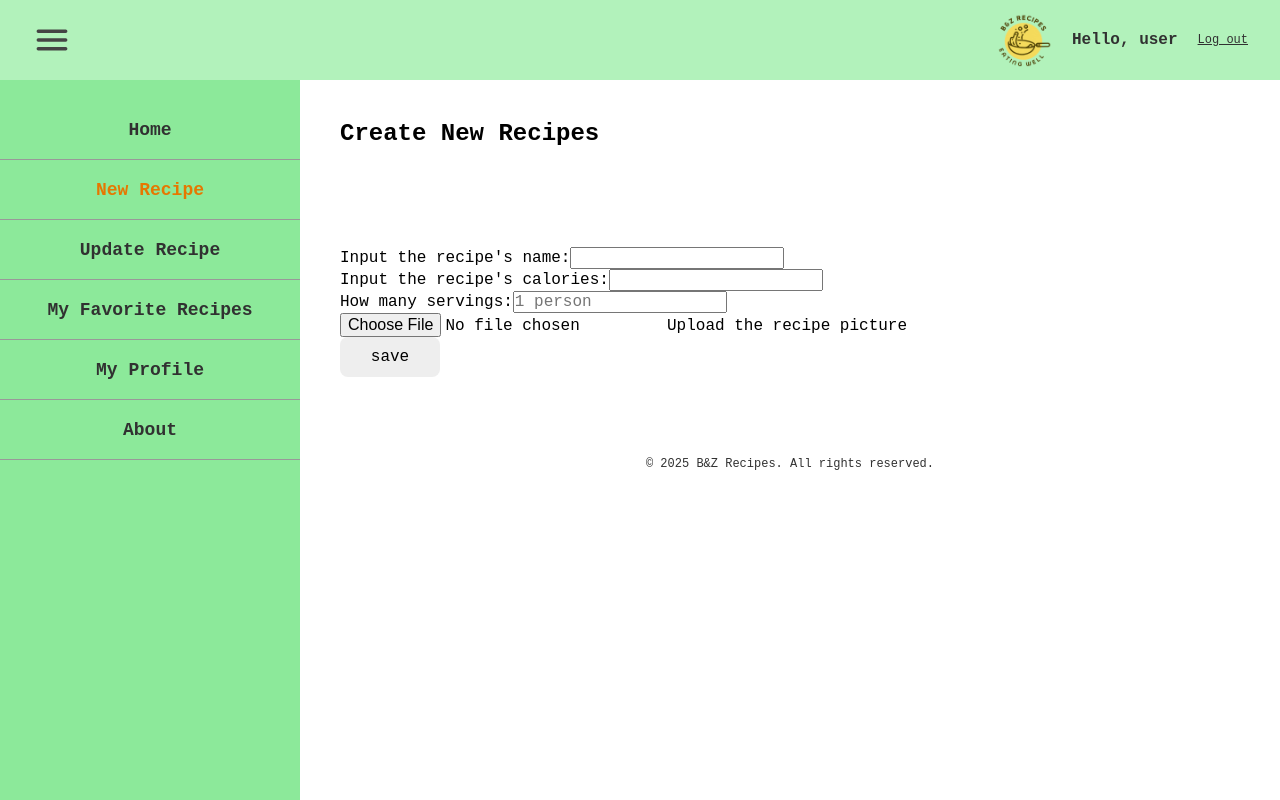
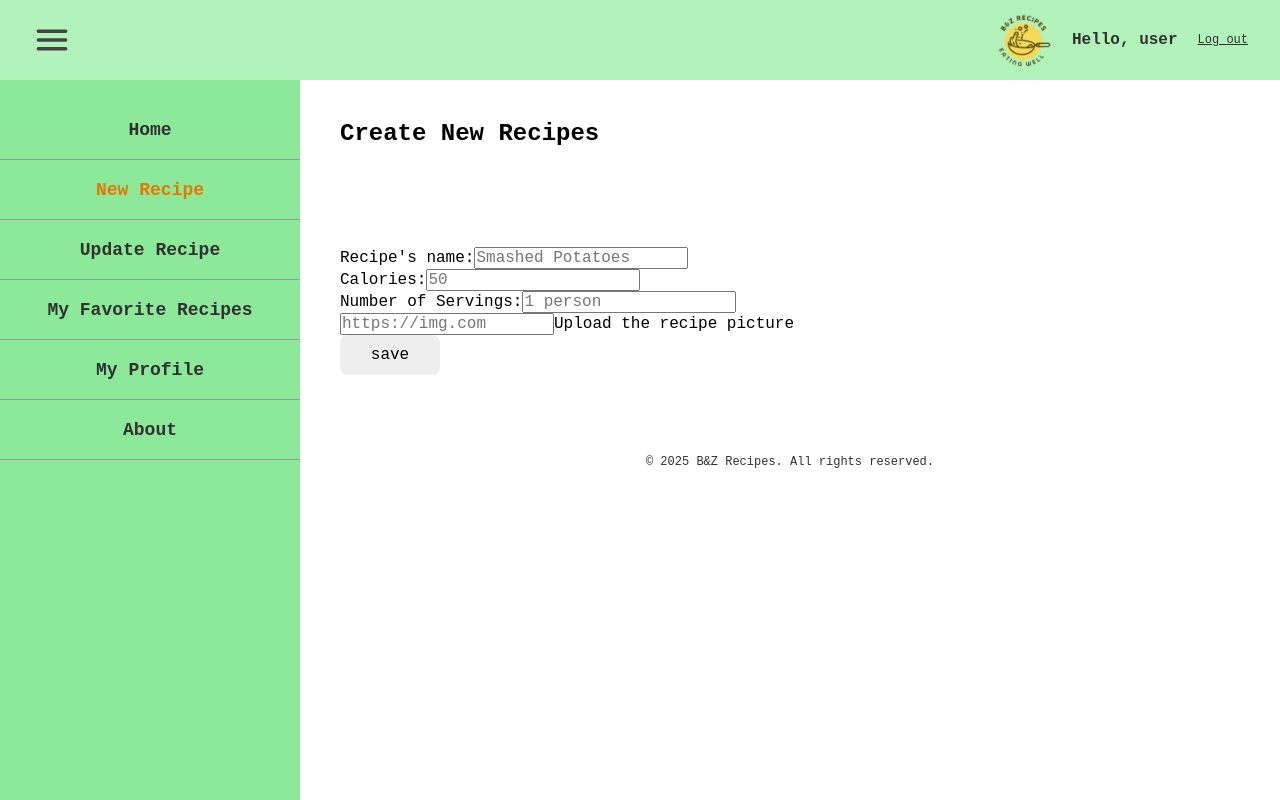
Before and after one commit to Baba-labab/recipe-mini-project, a React (Vite) app: page /new-recipe in a window 1280 px wide. Built offline with nearby package versions, Linux system fonts and the light colour scheme.

Commit message:
added form

```diff
--- a/src/App.jsx
+++ b/src/App.jsx
@@ -37,6 +37,11 @@ function App() {
     );
   }
 
+ const handleAddRecipe = (newRecipe) => {
+    setRecipeArr([...recipeArr, newRecipe])
+
+  }
+
   return (
     <div className="container">
       <NavBar />
@@ -58,7 +63,7 @@ function App() {
           path="/recipe-detail/:recipeId"
           element={<RecipeDetailPage data={recipeArr} />}
         />
-        <Route path="/new-recipe" element={<CreateNewRecipe />} />
+        <Route path="/new-recipe" element={<CreateNewRecipe addNewRecipe={handleAddRecipe}/>} />
         <Route path="/update-recipe" element={<UpdateRecipe />} />
         <Route
           path="/favorites"
--- a/src/pages/CreateNewRecipe.jsx
+++ b/src/pages/CreateNewRecipe.jsx
@@ -1,34 +1,60 @@
 import Button from "../components/Button";
-function CreateNewRecipe() {
+import {useState} from "react"
+
+function CreateNewRecipe({addNewRecipe}) {
+  const [recipeName, setRecipeName] = useState("");
+  const [image, setImage] = useState("");
+  const [calories, setCalories] = useState("");
+  const [servings, setServings] = useState("");
+
+const handleSubmit = (e) => {
+  e.preventDefault();
+
+  const newRecipe = {
+    recipeName,
+    image,
+    calories,
+    servings
+  };
+
+addNewRecipe(newRecipe);
+
+setRecipeName("");
+setImage("");
+setCalories("");
+setServings("");
+
+}
+
   return (
     <div className="main-content">
       <h2 style={{ marginBottom: "100px" }}>Create New Recipes</h2>
       <div>
-        <form>
+        <form onSubmit={handleSubmit}>
           <div>
-            <label htmlFor="recipe-title">Input the recipe's name:</label>
-            <input type="text" id="recipe-title" value="" />
+            <label htmlFor="recipe-title">Recipe's name:</label>
+            <input type="text" id="recipe-title" placeholder="Smashed Potatoes"value={recipeName} onChange={(e)=>setRecipeName(e.target.value)}/>
           </div>
 
           <div>
             <label htmlFor="recipe-calories">
-              Input the recipe's calories:
+              Calories:
             </label>
-            <input type="text" id="recipe-calories" value="" />
+            <input type="text" id="recipe-calories" placeholder="50" value={calories} onChange={(e)=>setCalories(e.target.value)}/>
           </div>
 
           <div>
-            <label htmlFor="recipe-serving">How many servings:</label>
+            <label htmlFor="recipe-serving">Number of Servings:</label>
             <input
               type="text"
               id="recipe-serving"
-              value=""
               placeholder="1 person"
+              value={servings} onChange={(e)=>setServings(e.target.value)}
             />
           </div>
 
           <div>
-            <input type="file" id="recipe-img" value="" />
+            <input type="url" id="recipe-img" placeholder="https://img.com" value={image} onChange={(e)=>setImage(e.target.value)} />
             <label htmlFor="recipe-img">Upload the recipe picture</label>
           </div>
 
```
